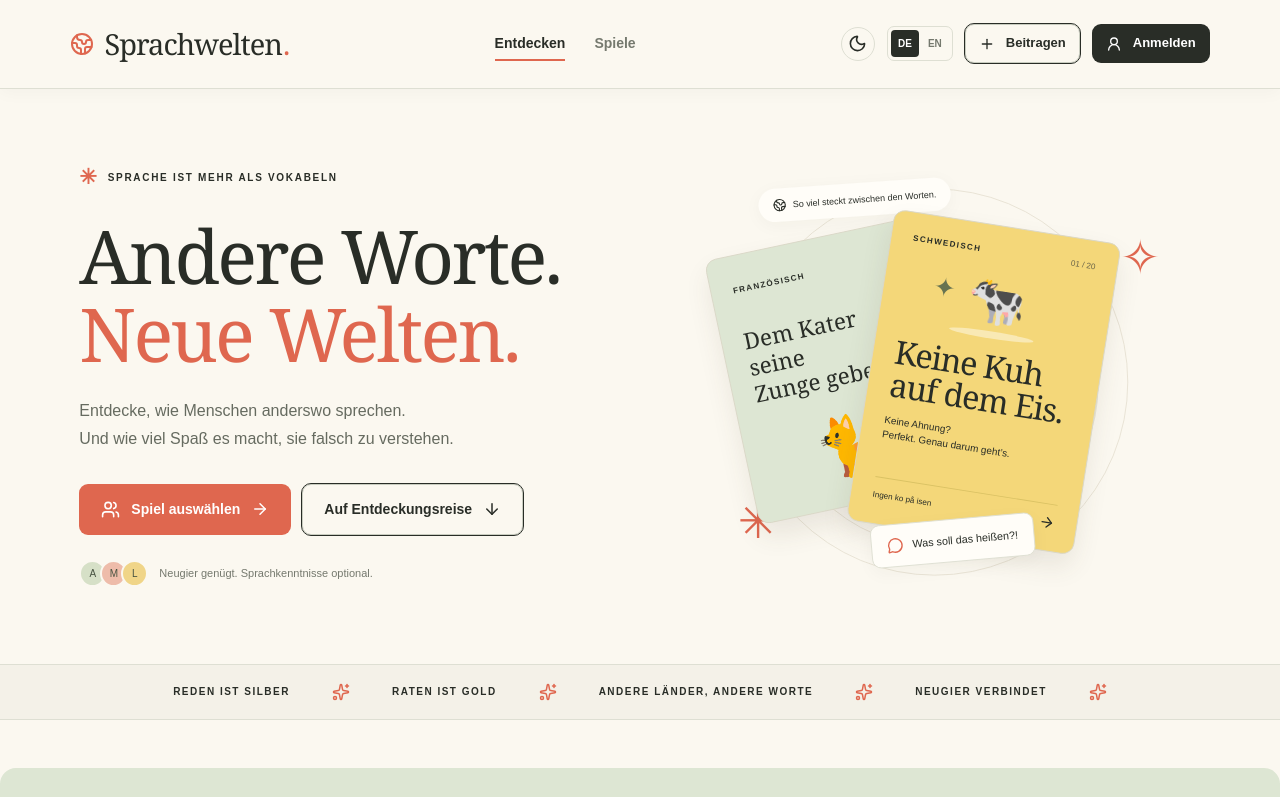
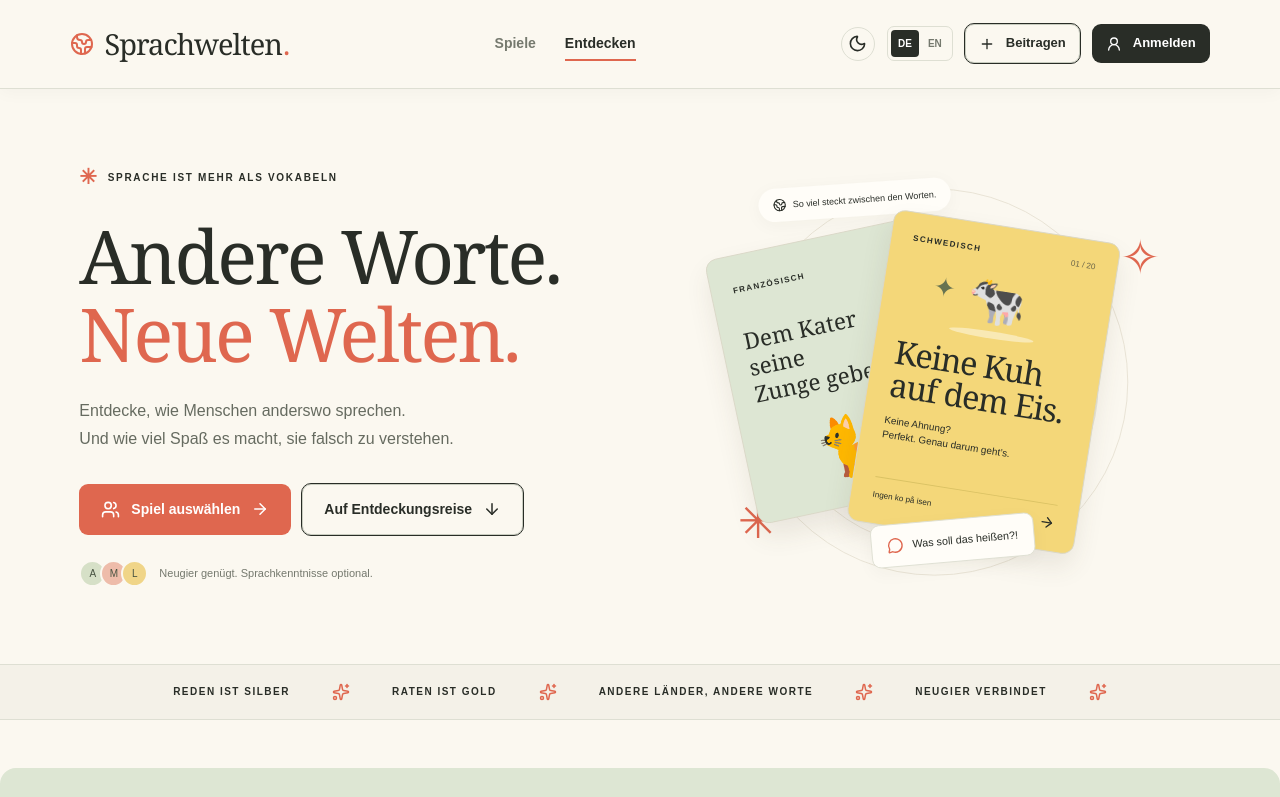
Before and after one commit to manuelk2607/Sprachwelten, a Next.js app: page / in a window 1280 px wide. Shown: the top 797 px of the page. Built offline with nearby package versions, Linux system fonts and the light colour scheme.

Commit message:
Put games before discovery in the navigation

```diff
--- a/components/header.tsx
+++ b/components/header.tsx
@@ -19,7 +19,7 @@ export function Header({active='discover',onDiscover,onPlay,onContribute,onLogin
   const session=useAuthSession();const [admin,setAdmin]=useState(false),[unread,setUnread]=useState(0);
   useEffect(()=>{setAdmin(false);setUnread(0);if(!session?.user)return;const controller=new AbortController();const refresh=()=>{fetch('/api/admin/access',{signal:controller.signal}).then(r=>r.json() as Promise<{isAdmin?:boolean;unreadCount?:number}>).then(data=>{setAdmin(data.isAdmin===true);setUnread(data.unreadCount??0);}).catch(()=>{});};refresh();window.addEventListener('sprachwelten-inbox',refresh);window.addEventListener('focus',refresh);return()=>{controller.abort();window.removeEventListener('sprachwelten-inbox',refresh);window.removeEventListener('focus',refresh);};},[session?.user.id]);const {theme,toggleTheme}=useTheme();
   return <header ref={headerRef} className="header"><a className="brand" href="/"><span className="brand-mark"><Globe2 size={24}/></span>{site.name}<span className="brand-dot">.</span></a>
-    <nav aria-label={t("Hauptnavigation")}><a className={active==='discover'?'active':''} href="/#entdecken" onClick={e=>{if(onDiscover){e.preventDefault();onDiscover();}}}>{t("Entdecken")}</a><a className={active==='play'?'active':''} href="/#spiel-starten" onClick={e=>{if(onPlay){e.preventDefault();onPlay();}}}>{t("Spiele")}</a></nav>
+      <nav aria-label={t("Hauptnavigation")}><a className={active==='play'?'active':''} href="/#spiel-starten" onClick={e=>{if(onPlay){e.preventDefault();onPlay();}}}>{t("Spiele")}</a><a className={active==='discover'?'active':''} href="/#entdecken" onClick={e=>{if(onDiscover){e.preventDefault();onDiscover();}}}>{t("Entdecken")}</a></nav>
     <div className="header-actions"><button type="button" className="icon-button theme-toggle" onClick={toggleTheme} aria-pressed={theme==='dark'} aria-label={t(theme==='dark'?'Hellen Modus aktivieren':'Dunklen Modus aktivieren')} title={t(theme==='dark'?'Hellen Modus aktivieren':'Dunklen Modus aktivieren')}>{theme==='dark'?<Sun size={19}/>:<Moon size={19}/>}</button><div className="language-switch" role="group" aria-label={locale==='de'?'Sprache wählen':'Choose language'}>{(['de','en'] as const).map(value=><button key={value} className={locale===value?'selected':''} aria-pressed={locale===value} onClick={()=>setLocale(value)}>{value.toUpperCase()}</button>)}</div>{onContribute&&<button className="button small outline contribute-nav" onClick={onContribute}><Plus size={16}/>{t("Beitragen")}</button>}
     {session?.user?<><a href="/me" className="button small outline">{t('Meine Beiträge')}</a>{admin&&<a href="/admin" className="button small outline admin-link"><ShieldCheck size={16}/>{t('Admin')}{unread>0&&<span className="notification-count" aria-label={t('Offene Benachrichtigungen')}>{unread}</span>}</a>}<span className="account-name"><UserRound size={16}/>{session.user.name}</span><button className="icon-button" aria-label={t("Abmelden")} onClick={async()=>{await (await getAuthClient()).signOut();}}><LogOut size={18}/></button></>:<button className="button small dark login-button" onClick={onLogin}><UserRound size={16}/>{t("Anmelden")}</button>}</div>
   </header>;
```
